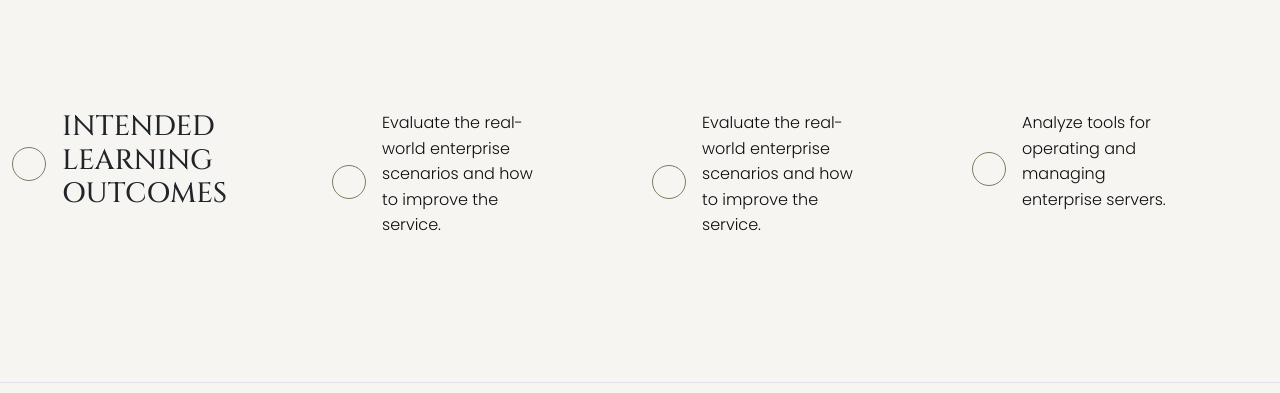
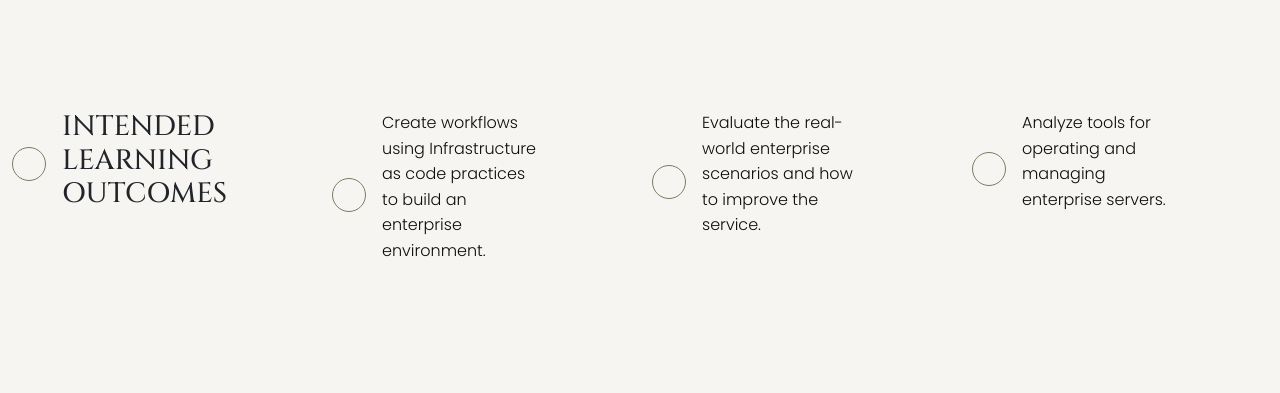
Before and after one commit to Angela-Pacinos/qamapacinos.github.io, a plain HTML site: page index.html in a window 1280 px wide. Shown: the part 794-1187 px from the top of the page. Drawn offline with nearby package versions, Linux system fonts and the light colour scheme; files whose address does not match are found by name.

Commit message:
Update index.html

```diff
--- a/index.html
+++ b/index.html
@@ -188,7 +188,7 @@
               <div class="icon-box-icon pt-3 pe-3 pb-3 ps-3">
               </div>
               <div class="icon-box-content ps-3">
-                <p>Evaluate the real-world enterprise scenarios and how to improve the service.</p>
+                <p>Create workflows using Infrastructure as code practices to build an enterprise environment.</p>
               </div>
             </div>
           </div>
```
